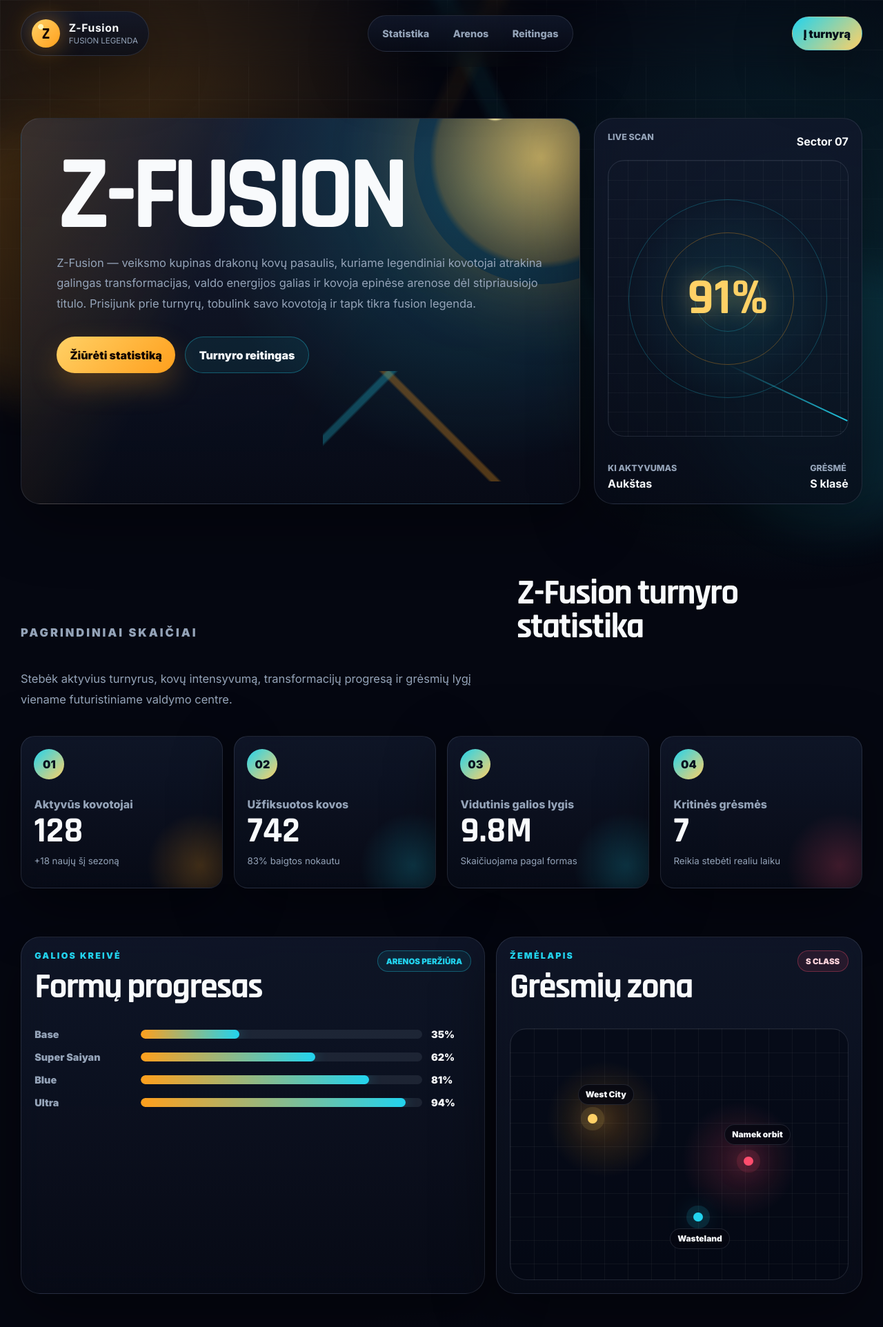
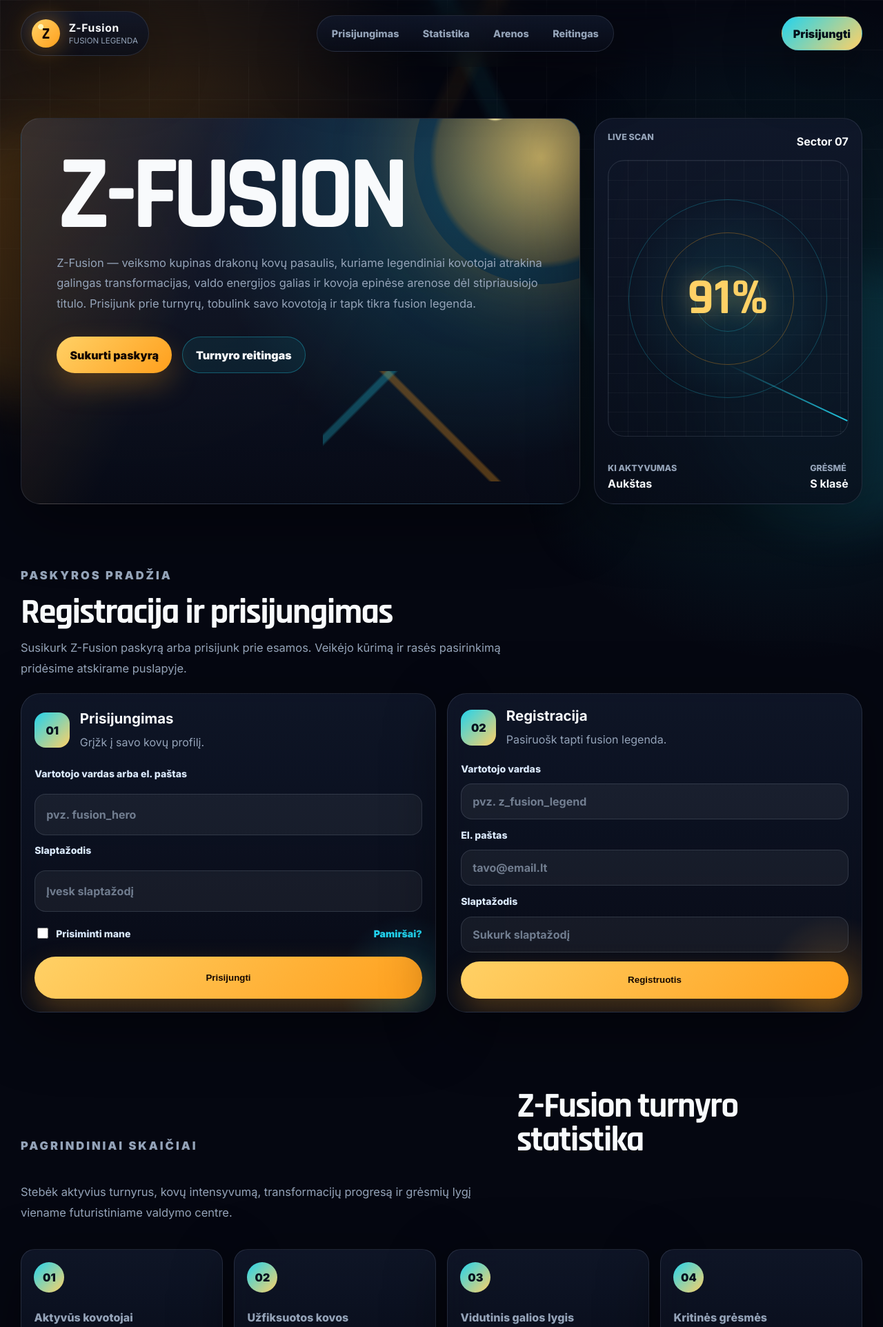
Before and after one commit to Adrijuszxc17/Dbz, a PHP site: page / in a window 1280 px wide. Shown: the top 1924 px of the page at 69% size. Run offline with PHP 8.4, Linux system fonts and the light colour scheme.

Commit message:
Add Z-Fusion auth forms
Co-authored-by: Adrijuszxc17 <Adrijuszxc17@users.noreply.github.com>

```diff
--- a/index.html
+++ b/index.html
@@ -24,12 +24,13 @@
     </a>
 
     <nav class="nav" aria-label="Pagrindinė navigacija">
+      <a href="#auth">Prisijungimas</a>
       <a href="#stats">Statistika</a>
       <a href="#arena">Arenos</a>
       <a href="#ranking">Reitingas</a>
     </nav>
 
-    <a class="topbar-action" href="#ranking">Į turnyrą</a>
+    <a class="topbar-action" href="#auth">Prisijungti</a>
   </header>
 
   <main id="top">
@@ -44,7 +45,7 @@
         </p>
 
         <div class="hero-actions">
-          <a class="button button-primary" href="#stats">Žiūrėti statistiką</a>
+          <a class="button button-primary" href="#auth">Sukurti paskyrą</a>
           <a class="button button-ghost" href="#ranking">Turnyro reitingas</a>
         </div>
       </div>
@@ -73,6 +74,66 @@
           </div>
         </div>
       </aside>
+    </section>
+
+    <section id="auth" class="auth-section">
+      <div class="section-title compact">
+        <p class="label">Paskyros pradžia</p>
+        <h2>Registracija ir prisijungimas</h2>
+        <p>
+          Susikurk Z-Fusion paskyrą arba prisijunk prie esamos. Veikėjo kūrimą
+          ir rasės pasirinkimą pridėsime atskirame puslapyje.
+        </p>
+      </div>
+
+      <div class="auth-grid">
+        <form class="auth-card" action="#" method="post">
+          <div class="form-heading">
+            <span class="form-icon">01</span>
+            <div>
+              <h3>Prisijungimas</h3>
+              <p>Grįžk į savo kovų profilį.</p>
+            </div>
+          </div>
+
+          <label for="login-name">Vartotojo vardas arba el. paštas</label>
+          <input id="login-name" name="login-name" type="text" placeholder="pvz. fusion_hero" autocomplete="username">
+
+          <label for="login-password">Slaptažodis</label>
+          <input id="login-password" name="login-password" type="password" placeholder="Įvesk slaptažodį" autocomplete="current-password">
+
+          <div class="form-row">
+            <label class="check-option">
+              <input type="checkbox" name="remember">
+              <span>Prisiminti mane</span>
+            </label>
+            <a href="#auth">Pamiršai?</a>
+          </div>
+
+          <button class="button button-primary" type="submit">Prisijungti</button>
+        </form>
+
+        <form class="auth-card auth-card-accent" action="#" method="post">
+          <div class="form-heading">
+            <span class="form-icon">02</span>
+            <div>
+              <h3>Registracija</h3>
+              <p>Pasiruošk tapti fusion legenda.</p>
+            </div>
+          </div>
+
+          <label for="register-name">Vartotojo vardas</label>
+          <input id="register-name" name="register-name" type="text" placeholder="pvz. z_fusion_legend" autocomplete="username">
+
+          <label for="register-email">El. paštas</label>
+          <input id="register-email" name="register-email" type="email" placeholder="tavo@email.lt" autocomplete="email">
+
+          <label for="register-password">Slaptažodis</label>
+          <input id="register-password" name="register-password" type="password" placeholder="Sukurk slaptažodį" autocomplete="new-password">
+
+          <button class="button button-primary" type="submit">Registruotis</button>
+        </form>
+      </div>
     </section>
 
     <section id="stats" class="panel-section">
--- a/styles.css
+++ b/styles.css
@@ -114,6 +114,7 @@ table {
 .scanner-card,
 .stat-card,
 .analytics-card,
+.auth-card,
 .table-card {
   border: 1px solid var(--line);
   background: linear-gradient(180deg, rgba(17, 24, 43, 0.84), rgba(8, 12, 24, 0.76));
@@ -194,6 +195,7 @@ table {
 }
 
 .hero-shell,
+.auth-section,
 .panel-section,
 .analytics-layout {
   width: min(1220px, calc(100% - 2rem));
@@ -433,6 +435,142 @@ h3 {
 .scanner-meta {
   align-items: end;
   padding-top: 1rem;
+}
+
+.auth-section {
+  padding: 2.6rem 0 3.4rem;
+}
+
+.auth-grid {
+  display: grid;
+  grid-template-columns: repeat(2, minmax(0, 1fr));
+  gap: 1rem;
+}
+
+.auth-card {
+  position: relative;
+  display: grid;
+  gap: 0.85rem;
+  padding: 1.2rem;
+  overflow: hidden;
+  border-radius: var(--radius-lg);
+}
+
+.auth-card::after {
+  position: absolute;
+  right: -4rem;
+  bottom: -4rem;
+  width: 13rem;
+  height: 13rem;
+  content: "";
+  background: radial-gradient(circle, rgba(34, 211, 238, 0.18), transparent 68%);
+  border-radius: 50%;
+  pointer-events: none;
+}
+
+.auth-card-accent::after {
+  background: radial-gradient(circle, rgba(255, 159, 28, 0.22), transparent 68%);
+}
+
+.form-heading {
+  position: relative;
+  z-index: 1;
+  display: flex;
+  gap: 0.9rem;
+  align-items: center;
+  margin-bottom: 0.45rem;
+}
+
+.form-heading p {
+  margin: 0;
+  color: var(--muted);
+  line-height: 1.55;
+}
+
+.form-icon {
+  display: grid;
+  width: 3.2rem;
+  height: 3.2rem;
+  flex: 0 0 auto;
+  place-items: center;
+  color: #07111f;
+  font-weight: 900;
+  background: linear-gradient(135deg, var(--cyan), var(--gold));
+  border-radius: 1rem;
+}
+
+.auth-card label {
+  position: relative;
+  z-index: 1;
+  color: #dbeafe;
+  font-size: 0.88rem;
+  font-weight: 800;
+}
+
+.auth-card input[type="text"],
+.auth-card input[type="email"],
+.auth-card input[type="password"] {
+  position: relative;
+  z-index: 1;
+  width: 100%;
+  min-height: 3.25rem;
+  padding: 0 1rem;
+  color: var(--text);
+  font: inherit;
+  font-weight: 700;
+  outline: none;
+  background: rgba(255, 255, 255, 0.055);
+  border: 1px solid rgba(148, 163, 184, 0.2);
+  border-radius: 16px;
+  transition: 180ms ease;
+}
+
+.auth-card input::placeholder {
+  color: rgba(148, 163, 184, 0.72);
+}
+
+.auth-card input:focus {
+  border-color: rgba(34, 211, 238, 0.72);
+  box-shadow: 0 0 0 4px rgba(34, 211, 238, 0.12);
+}
+
+.form-row {
+  position: relative;
+  z-index: 1;
+  display: flex;
+  flex-wrap: wrap;
+  justify-content: space-between;
+  gap: 0.8rem;
+  align-items: center;
+  margin: 0.2rem 0 0.3rem;
+}
+
+.form-row a {
+  color: var(--cyan);
+  font-size: 0.88rem;
+  font-weight: 900;
+}
+
+.check-option {
+  display: inline-flex;
+  gap: 0.5rem;
+  align-items: center;
+  color: var(--muted);
+  cursor: pointer;
+}
+
+.check-option input {
+  width: 1rem;
+  height: 1rem;
+  accent-color: var(--orange);
+}
+
+.auth-card .button {
+  position: relative;
+  z-index: 1;
+  width: 100%;
+  border: 0;
+  cursor: pointer;
 }
 
 .panel-section {
@@ -747,12 +885,14 @@ tbody tr:last-child td {
   }
 
   .hero-shell,
+  .auth-section,
   .section-title,
   .analytics-layout {
     grid-template-columns: 1fr;
   }
 
-  .stats-grid {
+  .stats-grid,
+  .auth-grid {
     grid-template-columns: repeat(2, minmax(0, 1fr));
   }
 }
@@ -760,6 +900,7 @@ tbody tr:last-child td {
 @media (max-width: 720px) {
   .topbar,
   .hero-shell,
+  .auth-section,
   .panel-section,
   .analytics-layout {
     width: min(100% - 1rem, 620px);
@@ -774,7 +915,8 @@ tbody tr:last-child td {
     min-height: auto;
   }
 
-  .stats-grid {
+  .stats-grid,
+  .auth-grid {
     grid-template-columns: 1fr;
   }
 
```
Also changed, not shown: README.md.
